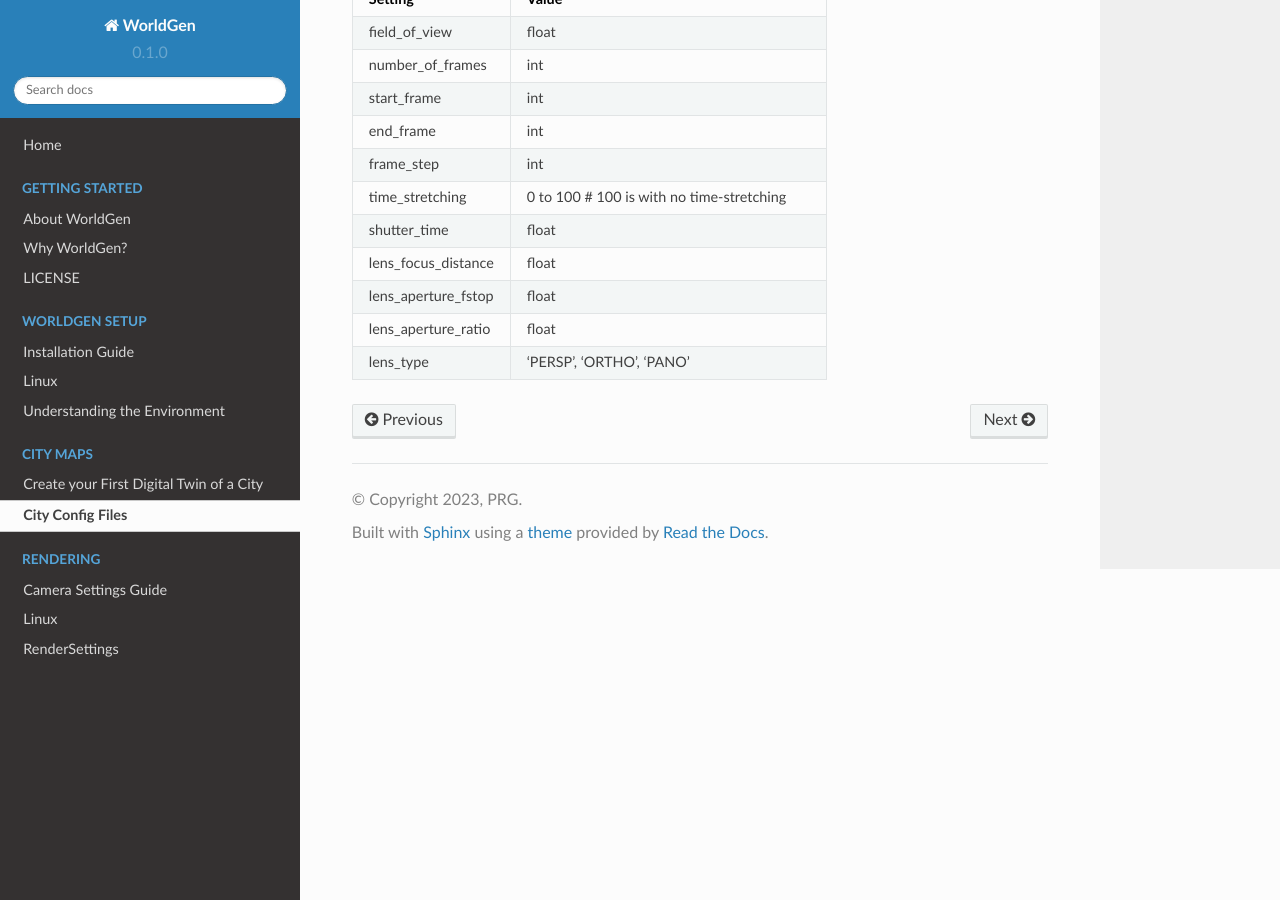
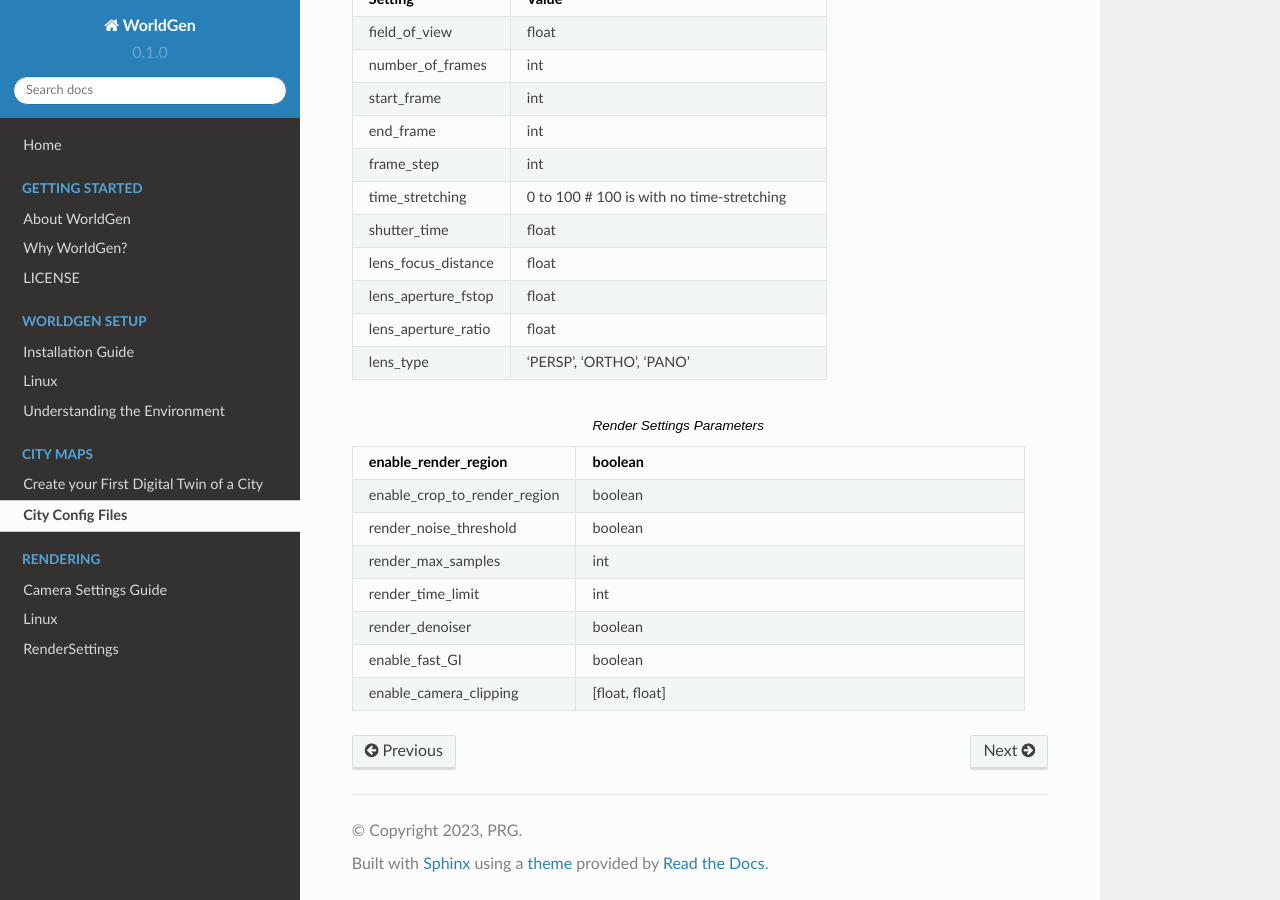
Before and after one commit to prgumd/WorldGen, a Sphinx documentation site: the page built from docs/source/CityConfig.rst, in a window 1280 px wide and 900 px high, scrolled down 836 px. Built offline with Sphinx 7.4.7 and the Read the Docs theme 2.0.0, drawn with Linux system fonts in a browser that asks for light colours; pages that are not in the unit, such as notebooks, are missing from menus.

Commit message:
Update CityConfig.rst

```diff
--- a/docs/source/CityConfig.rst
+++ b/docs/source/CityConfig.rst
@@ -88,3 +88,31 @@ python_system_path: /usr/lib/python3.10 # Use the libraries from your system pyt
 
     * - lens_type
       - 'PERSP', 'ORTHO', 'PANO'
+
+.. list-table:: Render Settings Parameters
+    :widths: 5 10
+    :header-rows: 1
+
+    * - enable_render_region
+      - boolean
+
+    * - enable_crop_to_render_region
+      - boolean
+
+    * - render_noise_threshold
+      - boolean
+
+    * - render_max_samples
+      - int
+
+    * - render_time_limit
+      - int
+
+    * - render_denoiser
+      - boolean
+
+    * - enable_fast_GI
+      - boolean
+
+    * - enable_camera_clipping
+      - [float, float]
```
